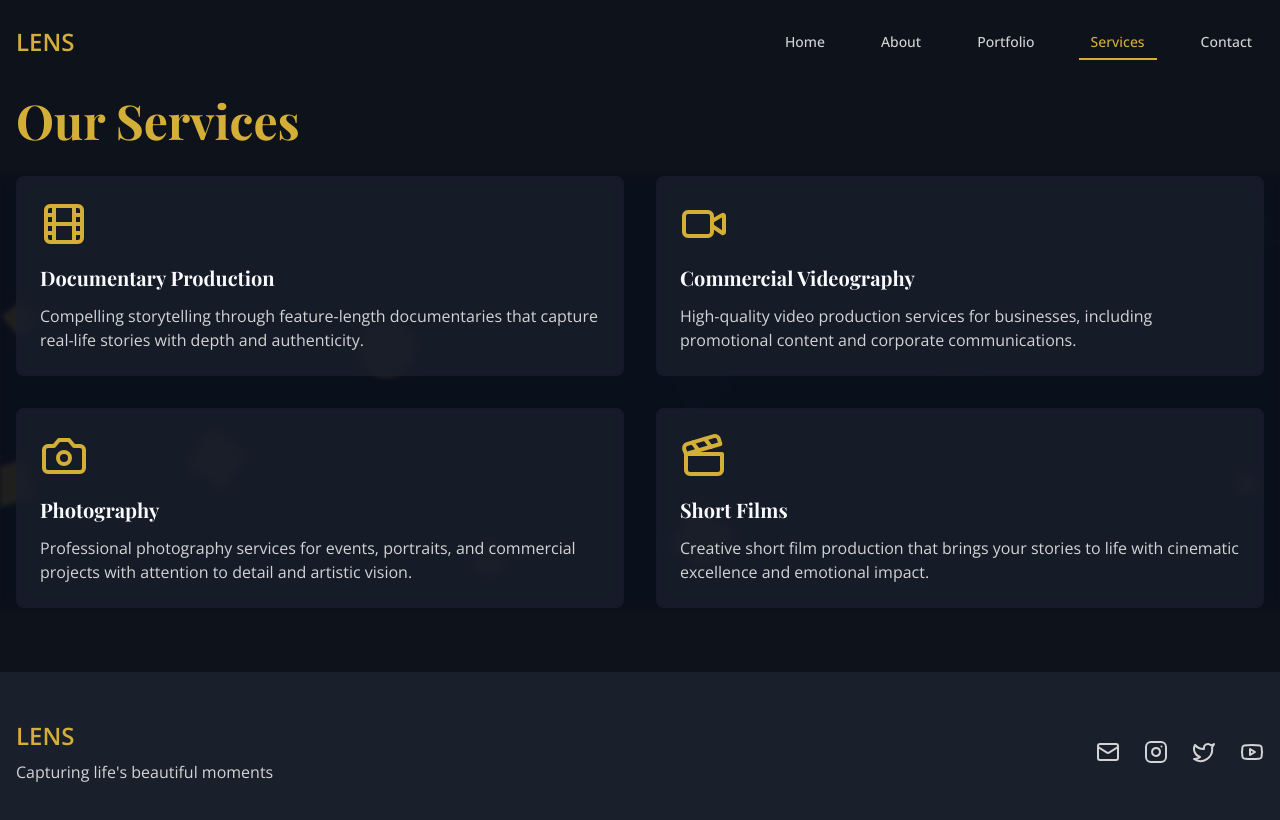
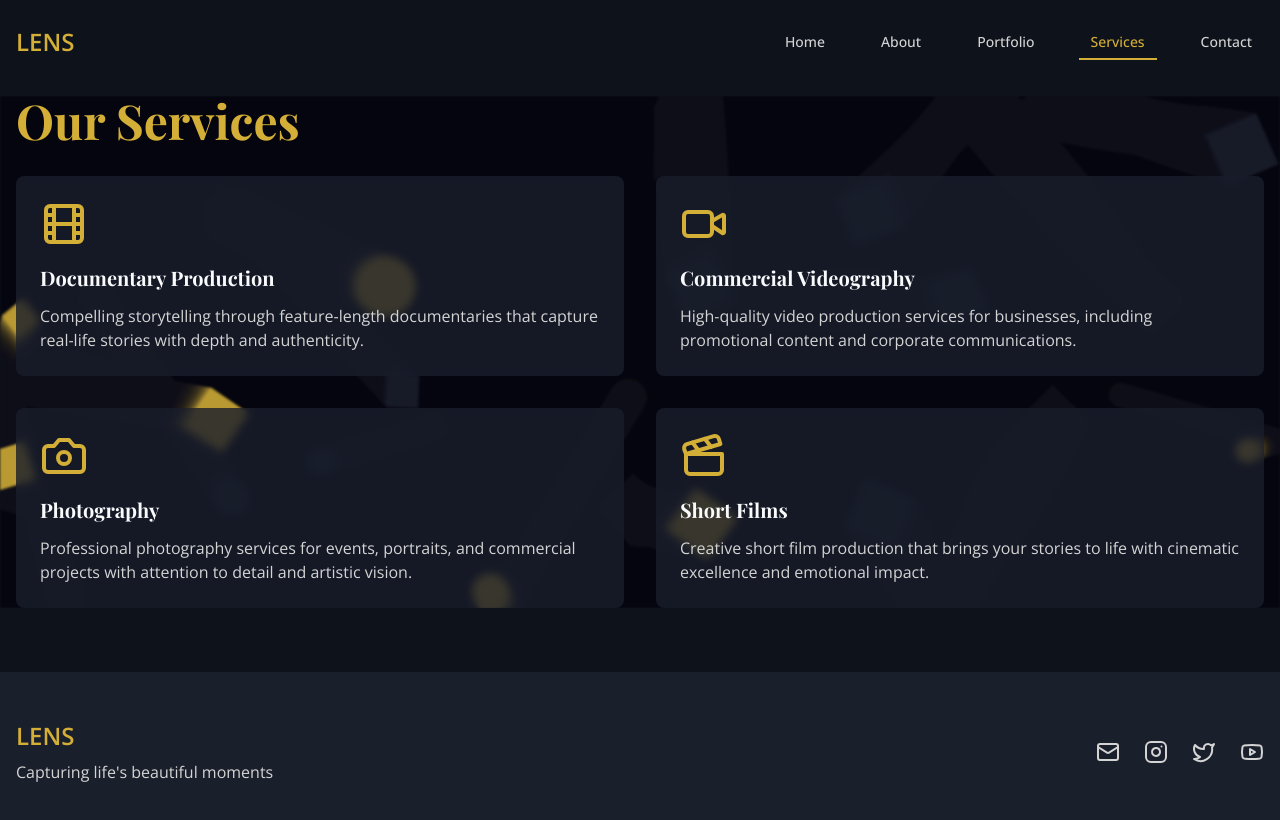
Before and after one commit to jacksonikpe/visual-journey-express, a React (Vite) app: page /services in a window 1280 px wide. Shown: the top 820 px of the page. Built offline with nearby package versions, Linux system fonts and the light colour scheme.

Commit message:
Fix shape visibility in background
Adjusted the z-index of the animated shapes to ensure they are visible above the background elements.
[skip gpt_engineer]

```diff
--- a/src/components/AnimatedBackground.tsx
+++ b/src/components/AnimatedBackground.tsx
@@ -33,7 +33,8 @@ const AnimatedBackground = () => {
 
     // Animation loop
     const animate = () => {
-      ctx.fillStyle = "#0A0F1C";
+      // Use a semi-transparent background to create trailing effect
+      ctx.fillStyle = "rgba(10, 15, 28, 0.1)";
       ctx.fillRect(0, 0, canvas.width, canvas.height);
 
       shapes.forEach((shape) => {
@@ -41,7 +42,8 @@ const AnimatedBackground = () => {
         ctx.translate(shape.x, shape.y);
         ctx.rotate(shape.rotation);
         ctx.fillStyle = shape.color;
-        ctx.globalAlpha = 0.1;
+        // Increase opacity to make shapes more visible
+        ctx.globalAlpha = 0.4;
 
         if (shape.shape === "circle") {
           ctx.beginPath();
@@ -77,7 +79,10 @@ const AnimatedBackground = () => {
     <canvas
       ref={canvasRef}
       className="absolute inset-0 w-full h-full"
-      style={{ filter: "blur(2px)" }}
+      style={{
+        filter: "blur(1px)",
+        zIndex: 0,  // Ensure it's behind content but visible
+      }}
     />
   );
 };
--- a/src/pages/Services.tsx
+++ b/src/pages/Services.tsx
@@ -36,20 +36,22 @@ const Services = () => {
           initial={{ opacity: 0, y: 20 }}
           animate={{ opacity: 1, y: 0 }}
           transition={{ duration: 0.5 }}
+          className="relative"
         >
-          <h1 className="text-4xl md:text-5xl font-bold mb-8 text-primary">Our Services</h1>
-          <div className="relative">
-            <div className="absolute inset-0 -mx-4">
-              <AnimatedBackground />
-            </div>
-            <div className="grid grid-cols-1 md:grid-cols-2 gap-8 relative z-10">
+          <div className="absolute inset-0 -mx-4 overflow-hidden">
+            <AnimatedBackground />
+          </div>
+
+          <div className="relative z-10">
+            <h1 className="text-4xl md:text-5xl font-bold mb-8 text-primary">Our Services</h1>
+            <div className="grid grid-cols-1 md:grid-cols-2 gap-8">
               {services.map((service, index) => (
                 <motion.div
                   key={service.title}
                   initial={{ opacity: 0, y: 20 }}
                   animate={{ opacity: 1, y: 0 }}
                   transition={{ delay: index * 0.1 }}
-                  className="bg-secondary/80 backdrop-blur-sm p-6 rounded-lg hover:bg-secondary/60 transition-colors relative z-10"
+                  className="bg-secondary/80 backdrop-blur-sm p-6 rounded-lg hover:bg-secondary/60 transition-colors"
                 >
                   <service.icon className="w-12 h-12 text-primary mb-4" />
                   <h2 className="text-xl font-bold mb-3">{service.title}</h2>
```
